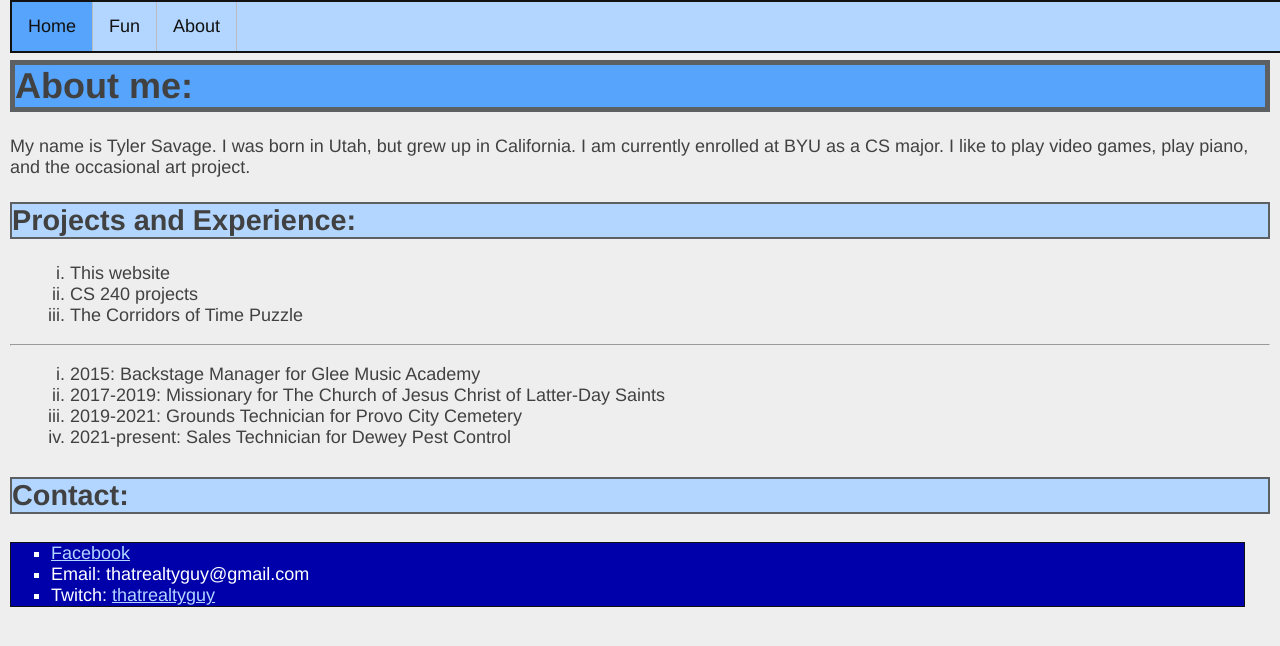
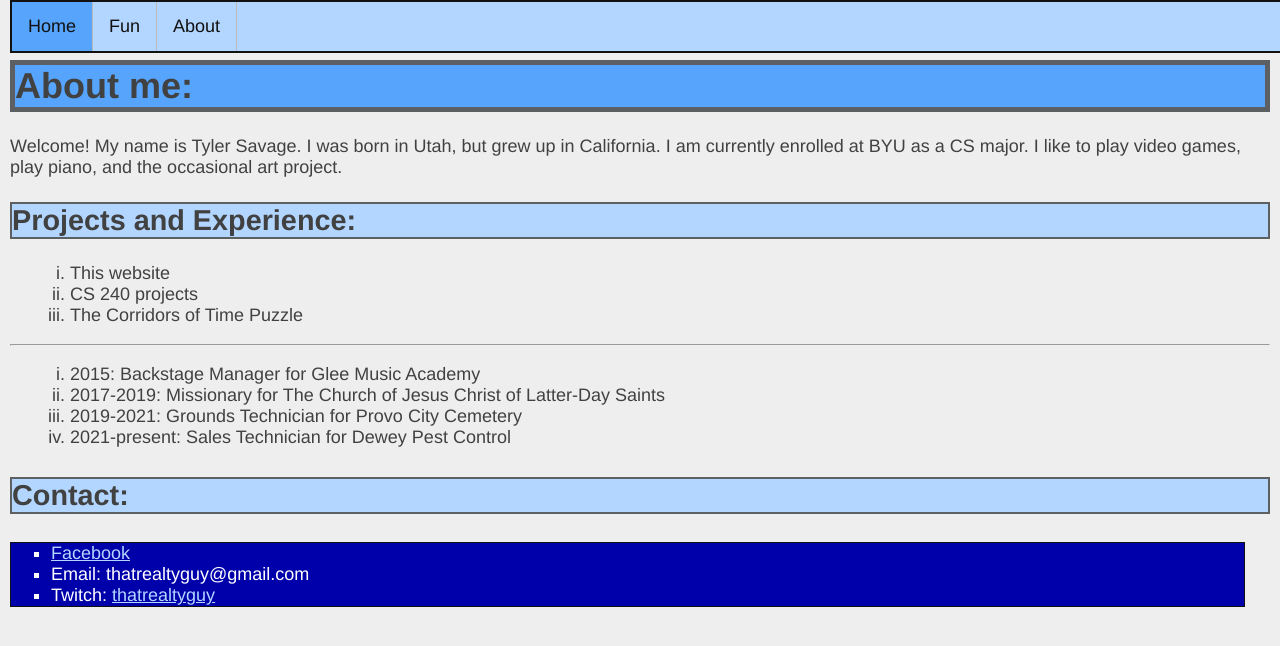
Before and after one commit to thatrealtyguy/CS260Source, a plain HTML site: page index.html in a window 1280 px wide. Drawn offline with Linux system fonts and the light colour scheme.

Commit message:
Checking for push/pull

```diff
--- a/index.html
+++ b/index.html
@@ -7,7 +7,7 @@
         </head>
         <body>
                 <h1>About me:</h1>
-                <p class='intro'>My name is Tyler Savage. I was born in Utah, but grew up in California.
+                <p class='intro'>Welcome! My name is Tyler Savage. I was born in Utah, but grew up in California.
                 I am currently enrolled at BYU as a CS major. I like to play video games,
                 play piano, and the occasional art project.</p>
                 <h2>Projects and Experience:</h2>
```
